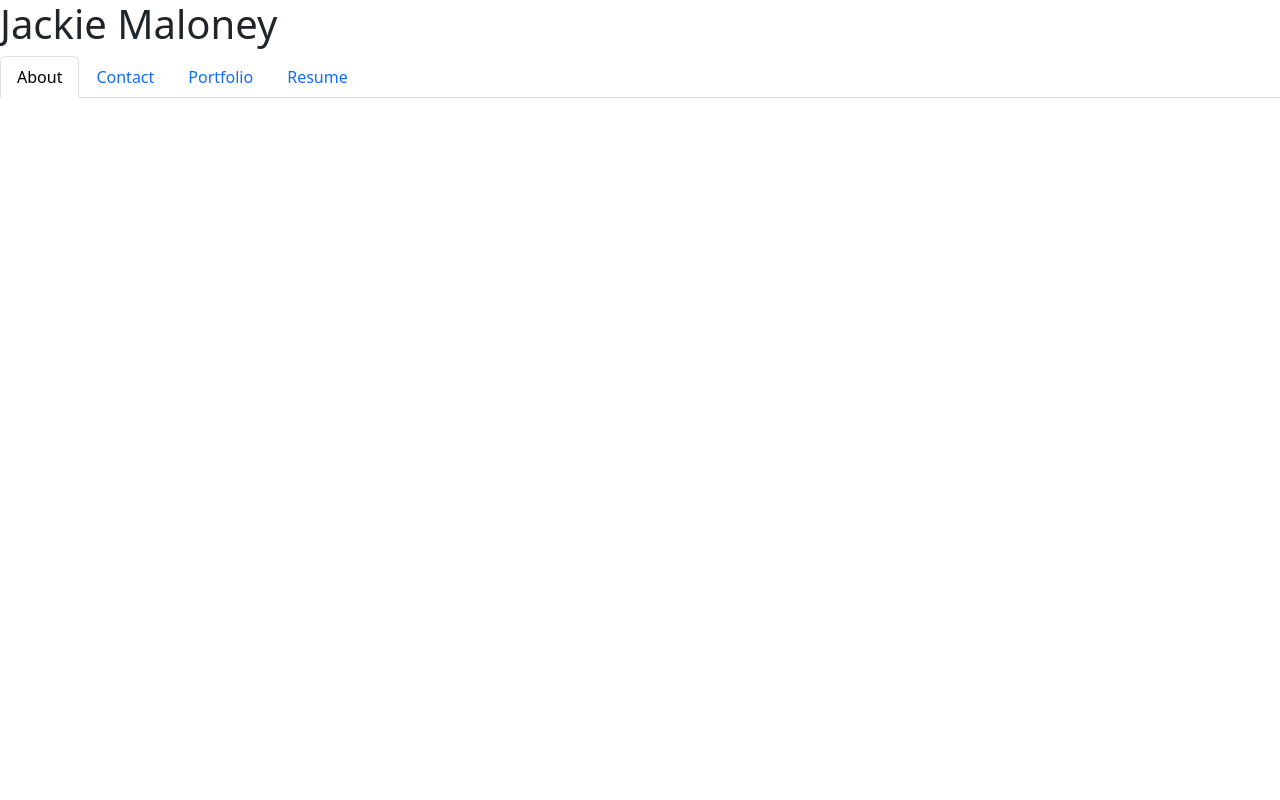
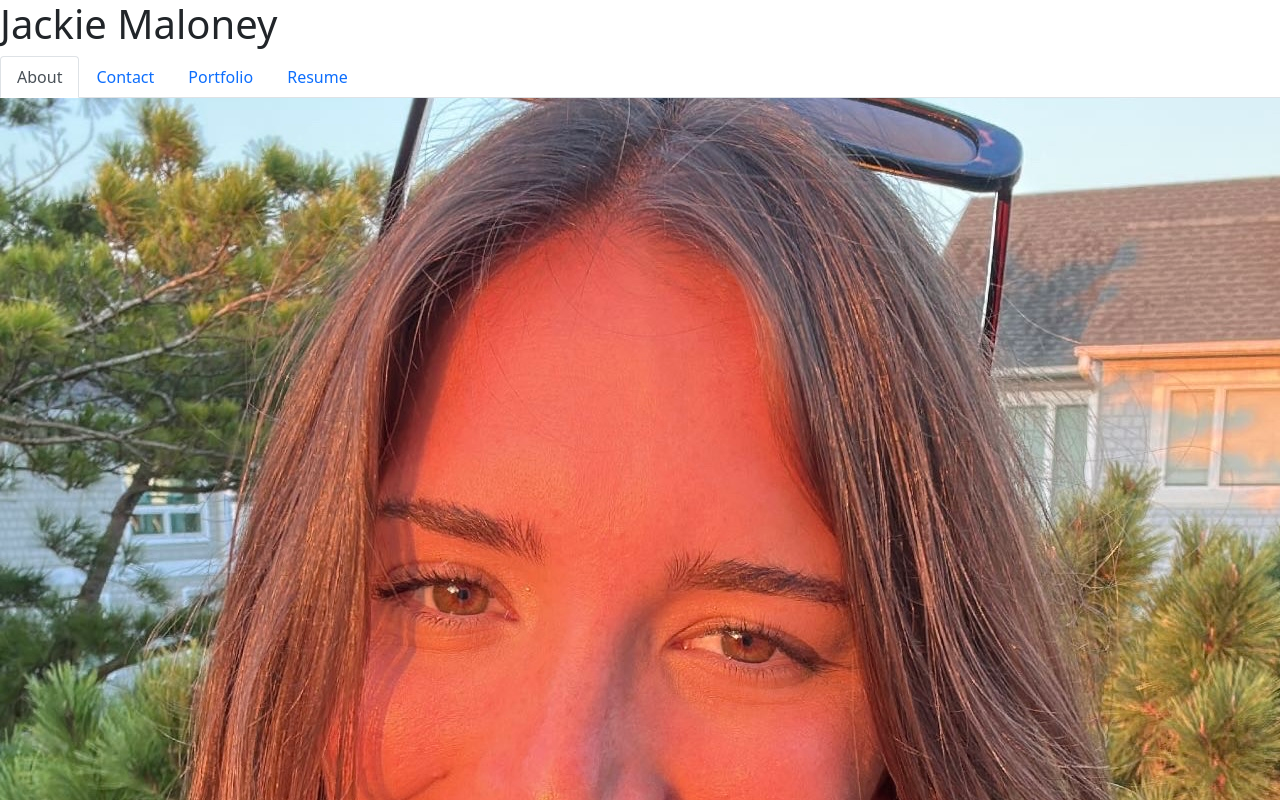
Before and after one commit to jmalon10/React-Portfolio, a React (Vite) app: page / in a window 1280 px wide. Shown: the top 800 px of the page. Built offline with nearby package versions, Linux system fonts and the light colour scheme.

Commit message:
adds an about me page, allows to see on pageload

```diff
--- a/src/main.jsx
+++ b/src/main.jsx
@@ -5,6 +5,7 @@ import { createBrowserRouter, RouterProvider } from 'react-router-dom';
 import 'bootstrap/dist/css/bootstrap.min.css'
 
 import App from './App';
+import About from './pages/About';
 
 
 // Define the accessible routes, and which components respond to which URL
@@ -13,11 +14,11 @@ const router = createBrowserRouter([
     path: '/',
     element: <App />,
     errorElement: <Error />,
-    // children: [
-    //   {
-    //     index: true,
-    //     element: <About />,
-    //   },
+    children: [
+      {
+        index: true,
+        element: <About />,
+      },
     //   {
     //     path: '/About',
     //     element: <About />,
@@ -30,7 +31,7 @@ const router = createBrowserRouter([
     //     path: '/Contact',
     //     element: <Contact />,
     //   },
-    // ],
+    ],
   },
 ]);
 
--- a/src/pages/About.jsx
+++ b/src/pages/About.jsx
@@ -0,0 +1,10 @@
+import profileImage from '../assets/ImageOfMe.jpg';
+export default function About() {
+    return (
+        <section>
+            <img src={profileImage} alt="Picture of me :)" />
+            <h2>About Me</h2>
+            <p>Hi, I'm Jackie Maloney. I'm a full stack web developer with a passion for creating clean, user-friendly applications. I have experience with HTML, CSS, JavaScript, and React on the front end, and Node.js, Express.js, and MySQL on the back end. I'm excited to continue learning and growing as a developer!</p>
+        </section>
+    );
+};
```
Also changed, not shown: package.json (+5 -3 lines), src/assets/ImageOfMe.jpg (added), 1 other file (tests, documents, lock files or other folders).
